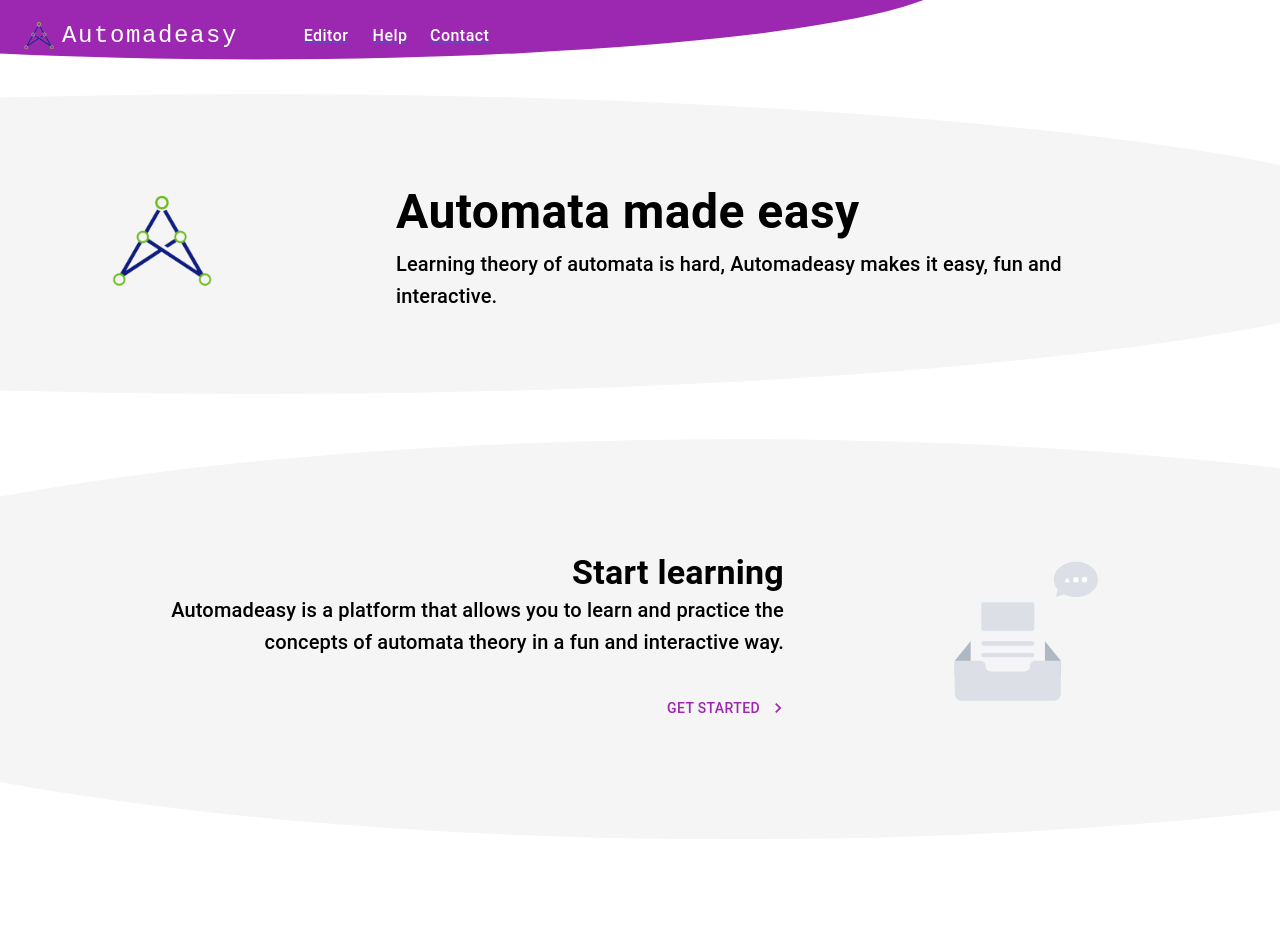
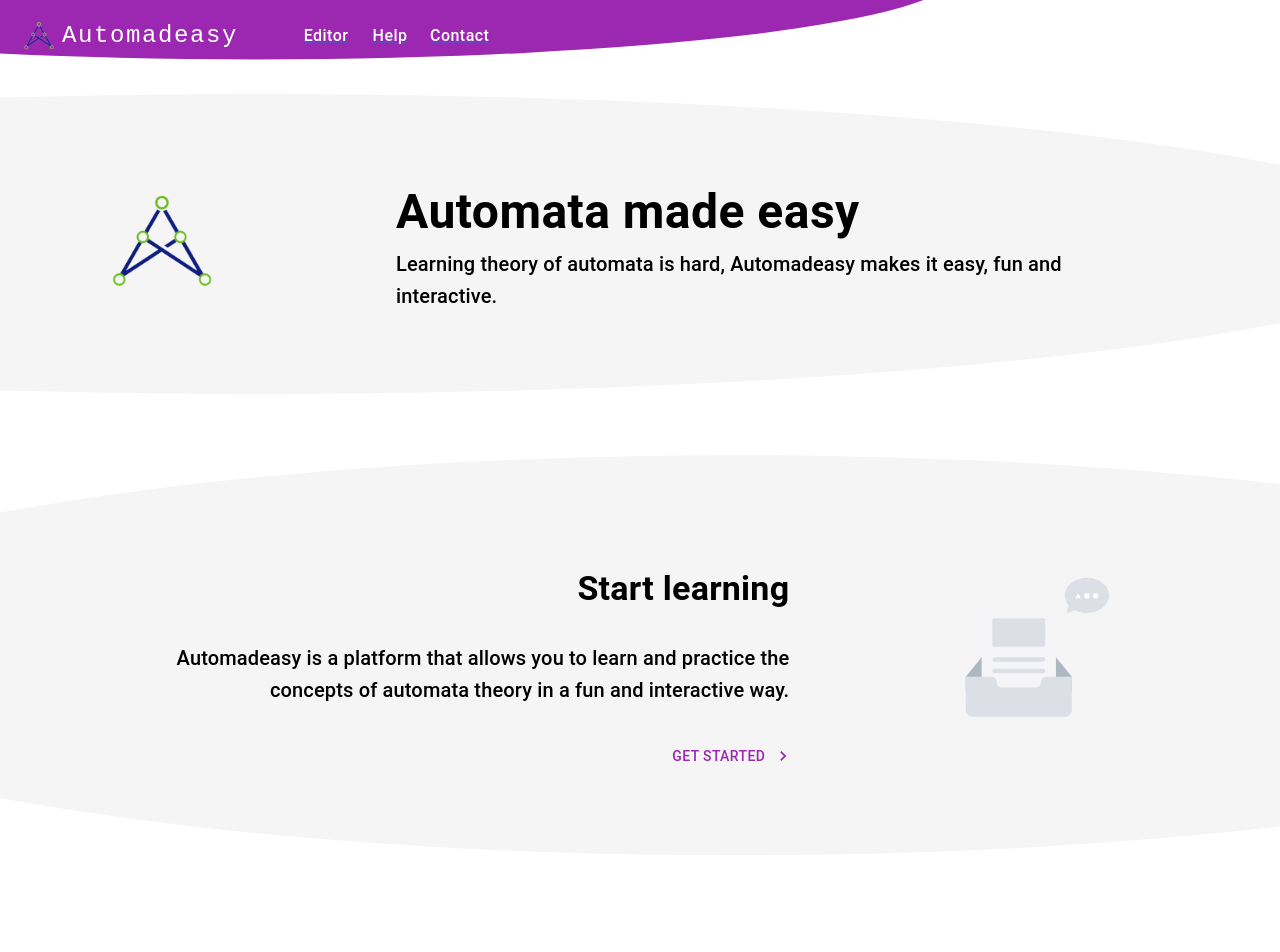
Before and after one commit to anserwaseem/A-Tool-for-Teaching-Concepts-of-Finite-Automata, a React (Create React App) app: page / in a window 1280 px wide. Shown: the top 952 px of the page. Built offline with nearby package versions, Linux system fonts and the light colour scheme.

Commit message:
added some paddings in hero sections of home page

```diff
--- a/package.json
+++ b/package.json
@@ -1,6 +1,6 @@
 {
   "name": "automadeasy",
-  "version": "v2.0.0",
+  "version": "v2.1.0",
   "private": true,
   "homepage": "https://automadeasy.com/",
   "dependencies": {
--- a/src/pages/Automadeasy.tsx
+++ b/src/pages/Automadeasy.tsx
@@ -61,7 +61,7 @@ export const Automadeasy = () => {
           sm: 0,
         }}
         alignItems="center"
-        p={"8rem"}
+        p={"7rem"}
         sx={{
           backgroundColor: homeBackgroundColor,
         }}
@@ -72,6 +72,7 @@ export const Automadeasy = () => {
             fontWeight={"bold"}
             color={"black"}
             textAlign={"right"}
+            py={"2rem"}
           >
             Start learning
           </Typography>
--- a/src/pages/css/Automadeasy.css
+++ b/src/pages/css/Automadeasy.css
@@ -32,8 +32,8 @@
 
 @media (max-width: 450px) {
   .hero-section-1 {
-    clip-path: ellipse(750px 250px at 35% 50%);
-    -webkit-clip-path: ellipse(750px 250px at 35% 50%);
+    clip-path: ellipse(750px 275px at 35% 50%);
+    -webkit-clip-path: ellipse(750px 275px at 35% 50%);
   }
   .hero-section-2 {
     clip-path: ellipse(800px 350px at 80% 55%);
```
Also changed, not shown: 1 other file (tests, documents, lock files or other folders).
